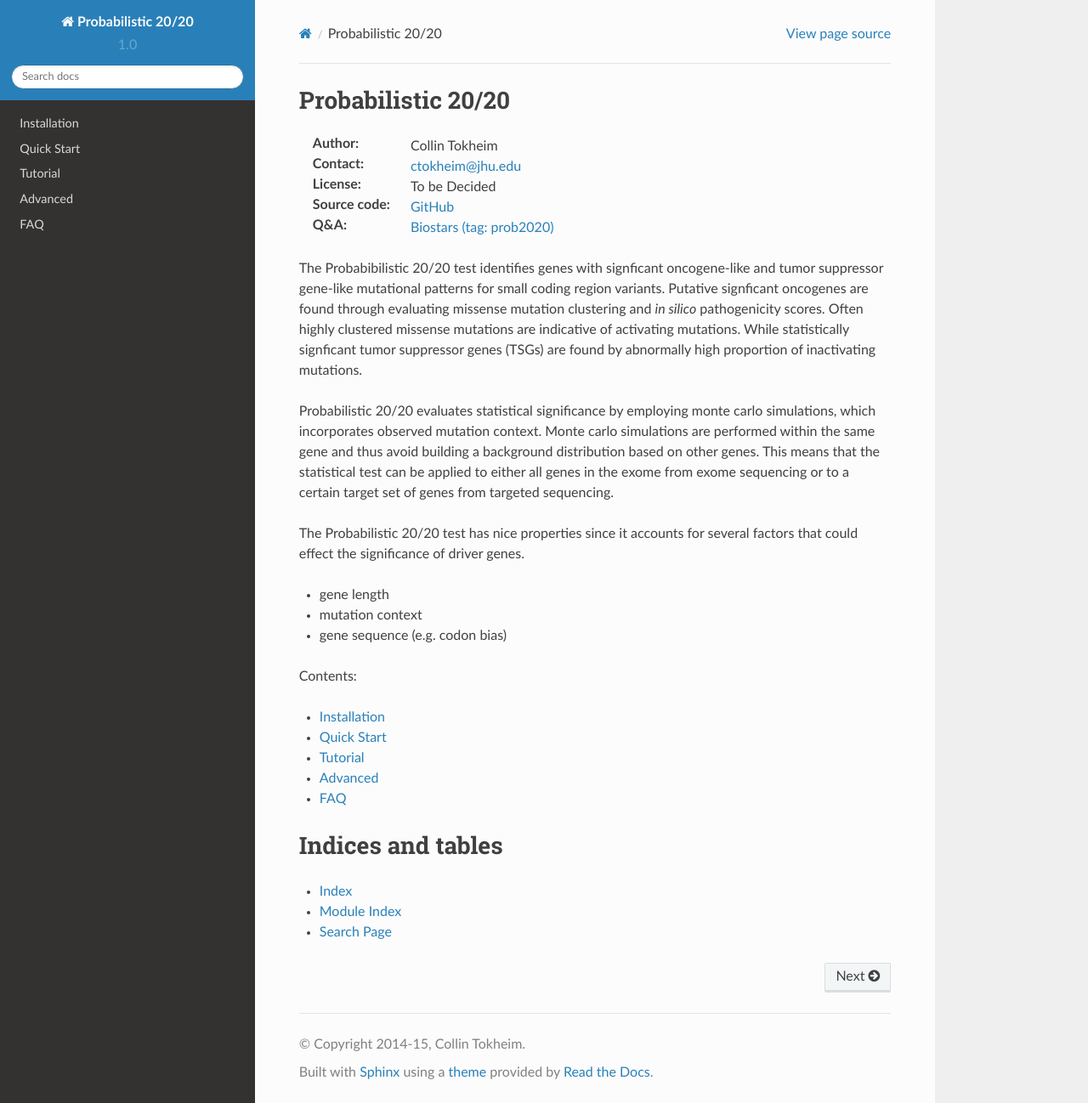
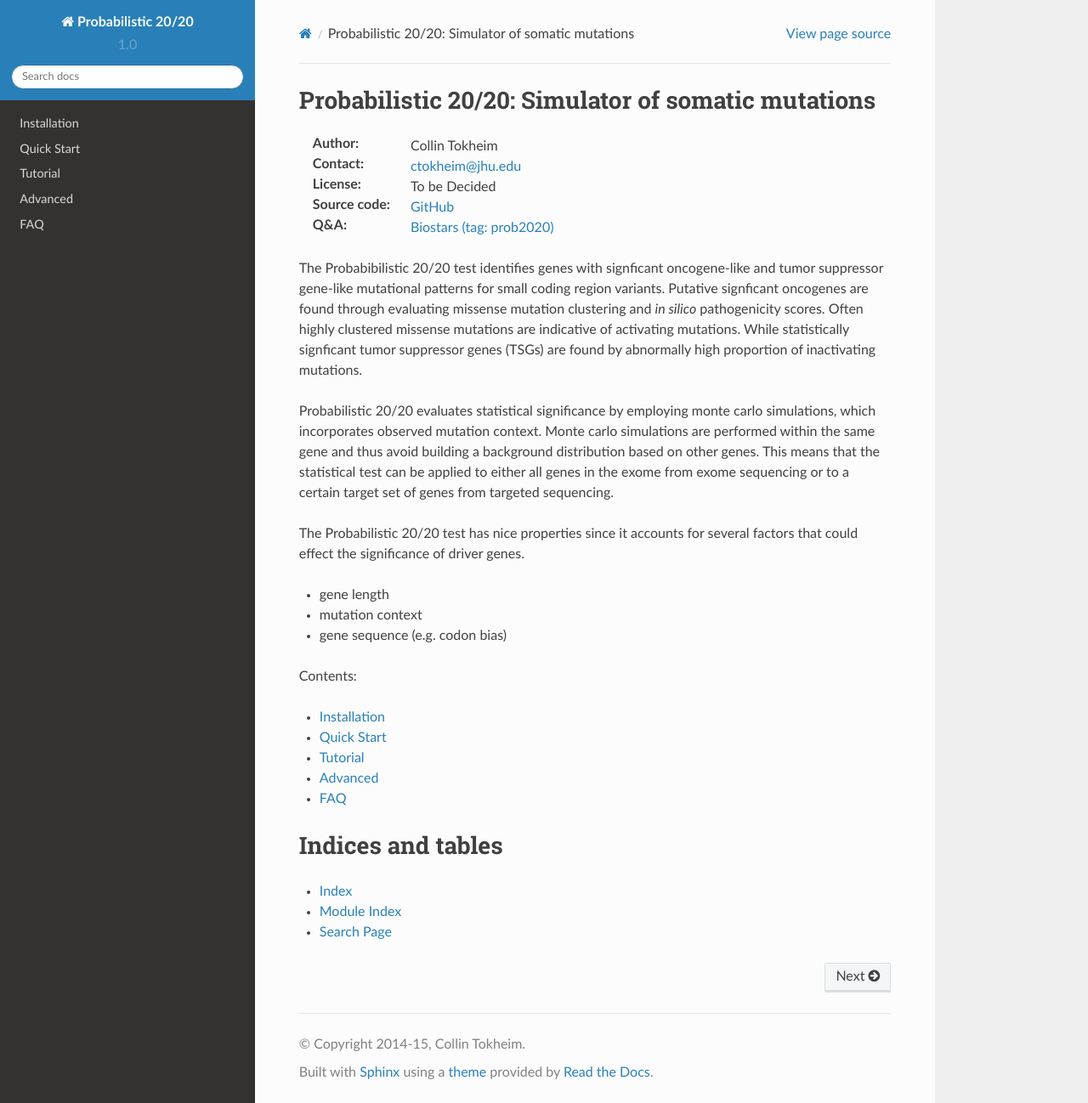
Before and after one commit to KarchinLab/probabilistic2020, a Sphinx documentation site: the page built from doc/index.rst, in a window 1280 px wide and 1298 px high. Shown: the whole window at 85% size. Built offline with Sphinx 7.4.7 and the Read the Docs theme 2.0.0, drawn with Linux system fonts in a browser that asks for light colours; pages that are not in the unit, such as notebooks, are missing from menus.

Commit message:
Changed title

```diff
--- a/doc/index.rst
+++ b/doc/index.rst
@@ -3,8 +3,8 @@
    You can adapt this file completely to your liking, but it should at least
    contain the root `toctree` directive.
 
-Probabilistic 20/20
-===================
+Probabilistic 20/20: Simulator of somatic mutations
+===================================================
 
 :Author: Collin Tokheim
 :Contact: ctokheim@jhu.edu
```
